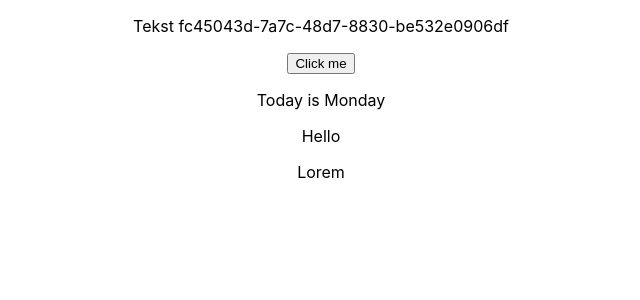
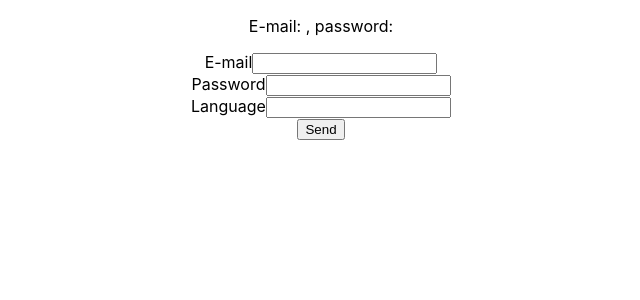
Before and after one commit to patrykomiotek/ccapp, a React (Create React App) app: page / in a window 1280 px wide. Shown: the top 300 px of the page, without its empty margins (319-959 px from the left). Built offline with nearby package versions, Linux system fonts and the light colour scheme.

Commit message:
feat: email field

```diff
--- a/src/App.tsx
+++ b/src/App.tsx
@@ -3,16 +3,18 @@ import { v4 as uuidv4 } from 'uuid';
 
 import { Text } from './components/Text';
 import { Generator } from './components/Generator';
+import { RegistrationForm } from './components/RegistrationForm';
 
-const DumbComponent = () => <p>Hello</p>;
+// const DumbComponent = () => <p>Hello</p>;
 
 function App() {
   return (
     <div className="App">
-      <Generator />
-      <Text>Today is Monday</Text>
+      <RegistrationForm />
+      {/* <Generator /> */}
+      {/* <Text>Today is Monday</Text>
       <Text>Hello</Text>
-      <Text>Lorem</Text>
+      <Text>Lorem</Text> */}
     </div>
   );
 }
--- /dev/null
+++ b/src/components/RegistrationForm.tsx
@@ -0,0 +1,34 @@
+import { ChangeEventHandler, useState } from 'react';
+
+const RegistrationForm = () => {
+  const [email, setEmail] = useState('');
+  const [password, setPassword] = useState('');
+  const [language, setLanguage] = useState('');
+
+  const handleEmailChange: ChangeEventHandler<HTMLInputElement> = (event) => {
+    setEmail(event.target.value);
+  }
+
+  return (
+    <form>
+      <div>
+        <p>E-mail: {email}, password: {password}</p>
+      </div>
+      <div>
+        <label htmlFor="email">E-mail</label>
+        <input id="email" type="email" onChange={handleEmailChange} />
+      </div>
+      <div>
+        <label htmlFor="password">Password</label>
+        <input id="password" type="password" />
+      </div>
+      <div>
+        <label htmlFor="language">Language</label>
+        <input id="language" type="text" />
+      </div>
+      <input type="submit" value="Send" />
+    </form>
+  );
+}
+
+export { RegistrationForm };
```
